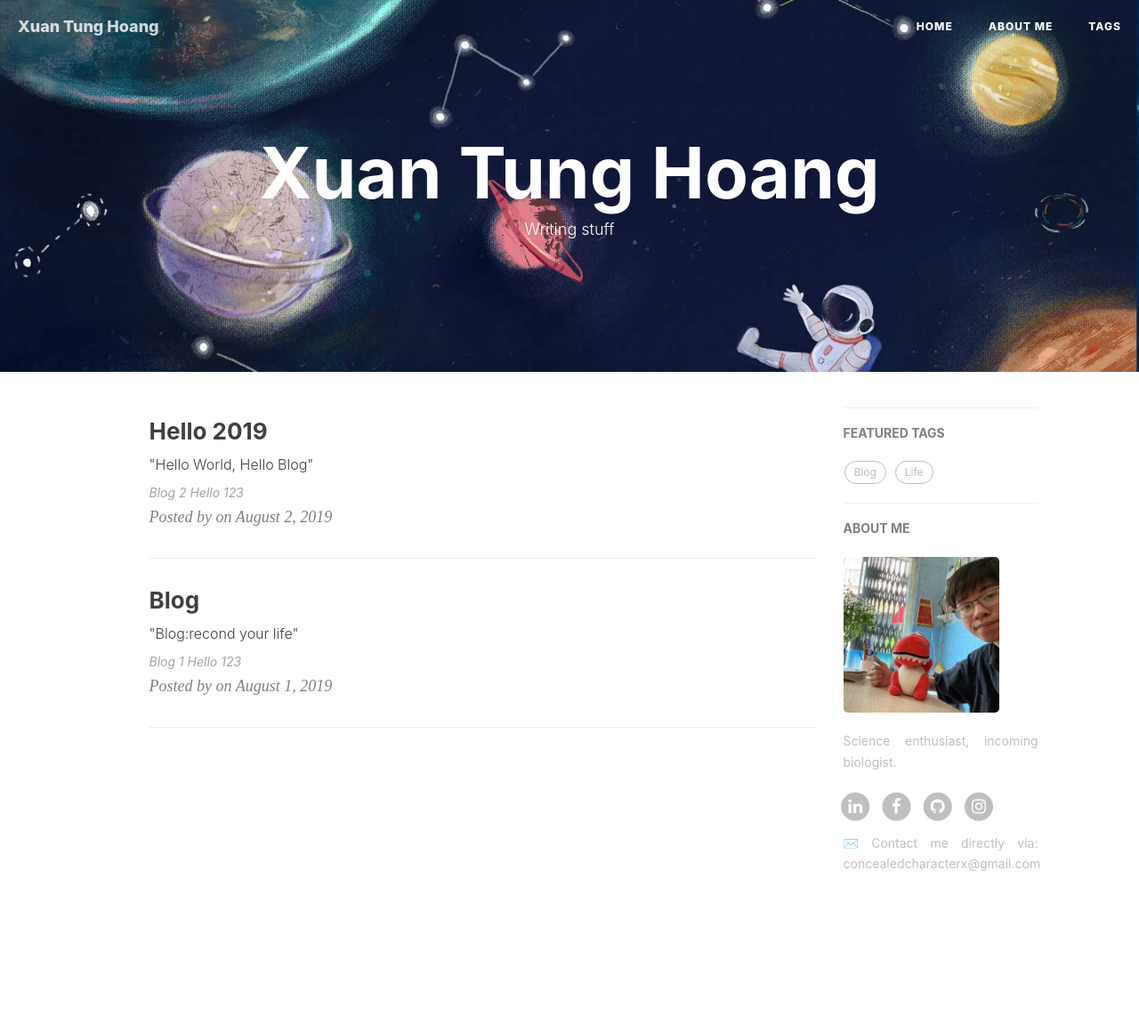
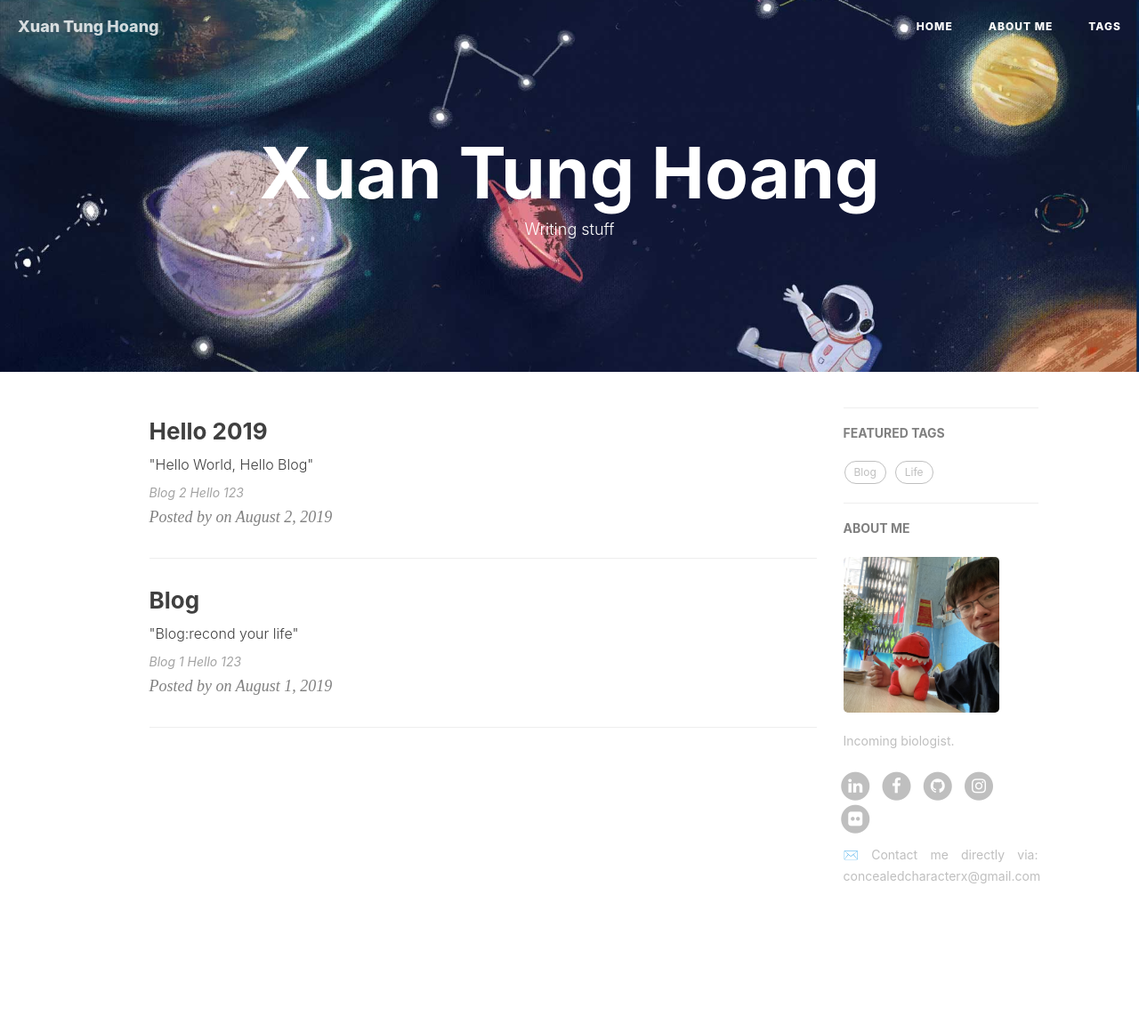
Before and after one commit to orionanseaweed/orionanseaweed.github.io, a Jekyll site: the page built from index.html, in a window 1280 px wide. Shown: the whole page at 89% size. Built offline with Jekyll 4.4.1, drawn with Linux system fonts in a browser that asks for light colours; nearby versions of some CDN libraries; library files that are not in the unit come from our copies; the list of posts is cut into pages by our own code; comment, search, counter and statistics services are not loaded.

Commit message:
update infor

```diff
--- a/_config.yml
+++ b/_config.yml
@@ -29,7 +29,7 @@ github_repo: "https://github.com/orionanseaweed/orionanseaweed.github.io.git"
 # ---- 2、Sidebar
 
 sidebar: true
-sidebar-about-description: "Science enthusiast, incoming biologist."
+sidebar-about-description: "Incoming biologist."
 sidebar-avatar: /img/my_pic.jpeg
 
 # ---- 3、Social Media
@@ -40,6 +40,7 @@ github_username:    orionanseaweed
 facebook_username:  hxtunq
 linkedin_username:  hxtung
 instagram_username: lemarid_an
+flickr_username:    196824145@N03
 
 # Featured Tags
 
--- a/_layouts/page.html
+++ b/_layouts/page.html
@@ -122,17 +122,6 @@ layout: default
                                 </a>
                             </li>
                             {% endif %}
-                            <!-- add jianshu add target = "_blank" to <a> by BY -->
-                            {% if site.jianshu_username %}
-                            <li>
-                                <a target="_blank" href="https://www.jianshu.com/u/{{ site.jianshu_username }}">
-                                    <span class="fa-stack fa-lg">
-                                        <i class="fa fa-circle fa-stack-2x"></i>
-                                        <i class="fa  fa-stack-1x fa-inverse">简</i>
-                                    </span>
-                                </a>
-                            </li>
-                            {% endif %}
                             {% if site.twitter_username %}
                             <li>
                                 <a href="https://twitter.com/{{ site.twitter_username }}">
@@ -183,6 +172,16 @@ layout: default
                                 </a>
                             </li>
                             {% endif %}
+                            {% if site.flickr_username %}
+                            <li>
+                                <a target="_blank" href="https://www.flickr.com/photos/{{ site.flickr_username }}">
+                                    <span class="fa-stack fa-lg">
+                                        <i class="fa fa-circle fa-stack-2x"></i>
+                                        <i class="fa fa-flickr fa-stack-1x fa-inverse"></i>
+                                    </span>
+                                </a>
+                            </li>
+                            {% endif %}
                         </ul>
                         {% if site.email %}
                             <p>✉️ Contact me directly via: {{site.email}}</p>
```
